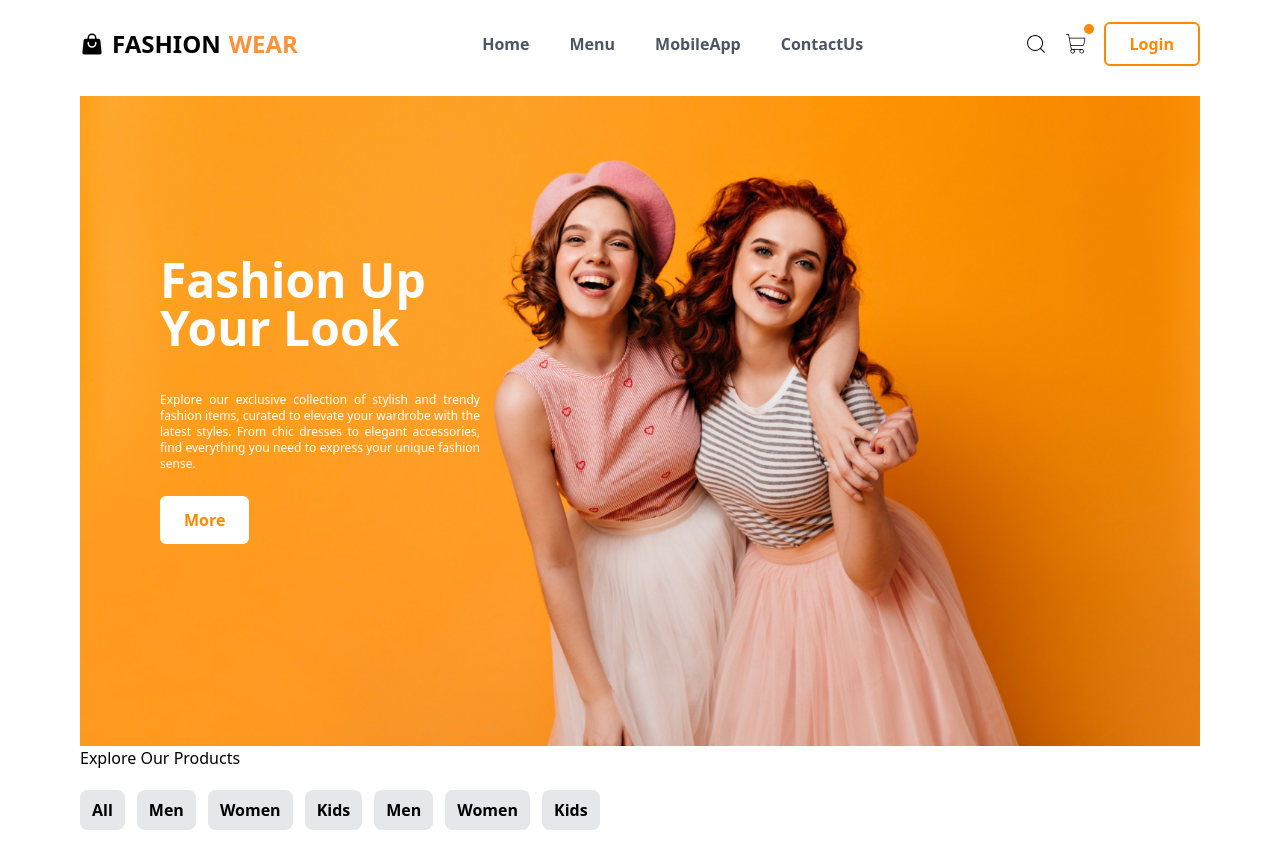
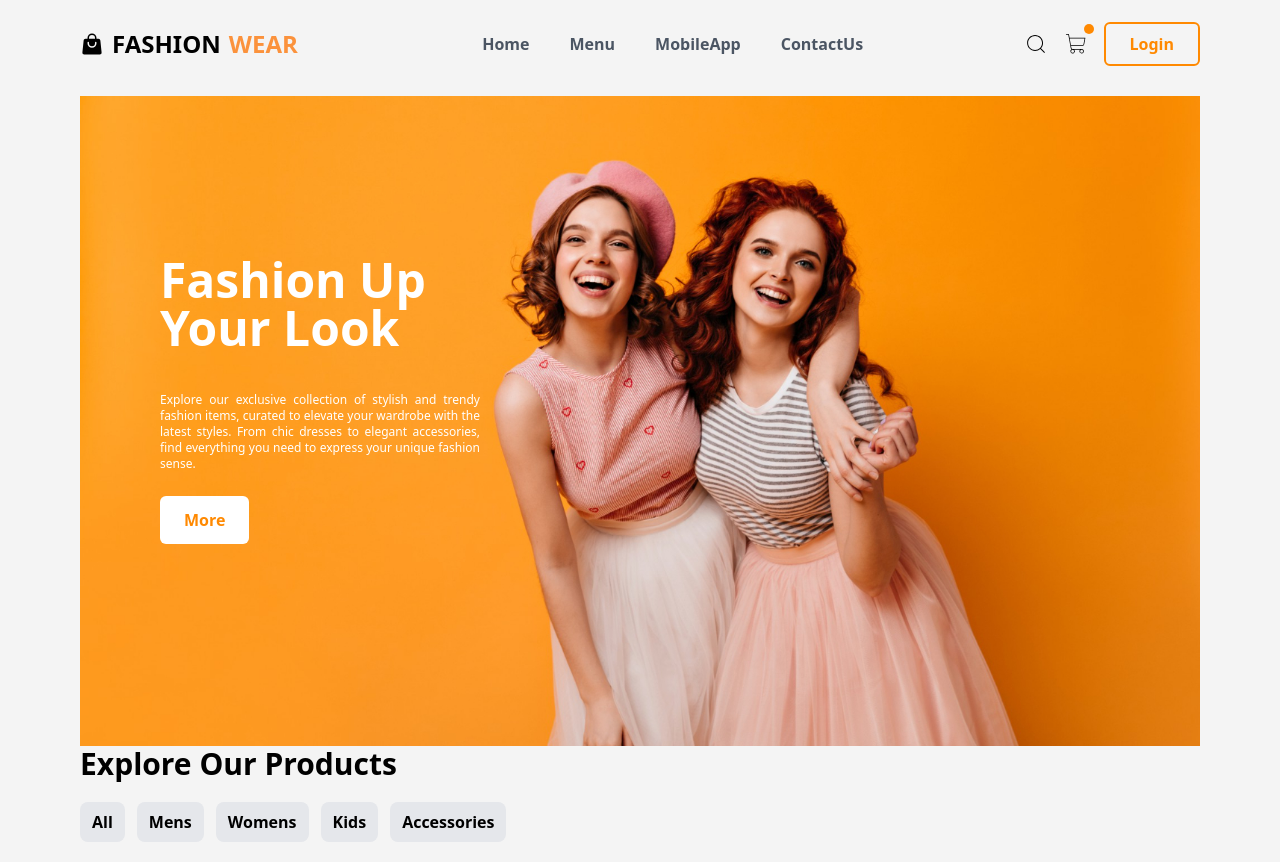
Before and after one commit to jenisha987/E-commerce-Website, a React (Vite) app in the folder e-commerce/: page / in a window 1280 px wide. Built offline with nearby package versions, Linux system fonts and the light colour scheme.

Commit message:
manage category using map

```diff
--- a/e-commerce/src/assets/assets.js
+++ b/e-commerce/src/assets/assets.js
@@ -20,6 +20,29 @@ export const navlinks = [
     {
         id: 4,
         title: "contactUs"
+    },
+]
+
+export const category = [
+    {
+        id: 1,
+        category: "All"
+    },
+    {
+        id: 2,
+        category: "Mens"
+    },
+    {
+        id: 3,
+        category: "Womens"
+    },
+    {
+        id: 4,
+        category: "Kids"
+    },
+    {
+        id: 5,
+        category: "Accessories"
     },
 ]
 
--- a/e-commerce/src/components/ExploreMenu.jsx
+++ /dev/null
@@ -1,19 +0,0 @@
-import React from "react";
-import { menu_list } from "../assets/assets";
-
-export default function ExploreMenu() {
-    return (
-        <div>
-            <h3>Explore Our Products</h3>
-            <div className="my-5 flex gap-3 overflow-x-scroll scroll-smooth lg:overflow-x-hidden md:overflow-x-hidden">
-                <button className="px-3 py-2 bg-gray-200 font-bold rounded-lg hover:bg-green-500 hover:text-white">All</button>
-                <button className="px-3 py-2 bg-gray-200 font-bold rounded-lg hover:bg-green-500 hover:text-white">Men</button>
-                <button className="px-3 py-2 bg-gray-200 font-bold rounded-lg hover:bg-green-500 hover:text-white">Women</button>
-                <button className="px-3 py-2 bg-gray-200 font-bold rounded-lg hover:bg-green-500 hover:text-white">Kids</button>
-                <button className="px-3 py-2 bg-gray-200 font-bold rounded-lg hover:bg-green-500 hover:text-white">Men</button>
-                <button className="px-3 py-2 bg-gray-200 font-bold rounded-lg hover:bg-green-500 hover:text-white">Women</button>
-                <button className="px-3 py-2 bg-gray-200 font-bold rounded-lg hover:bg-green-500 hover:text-white">Kids</button>
-            </div>
-        </div>
-    )
-}
--- /dev/null
+++ b/e-commerce/src/components/ProductCategory.jsx
@@ -0,0 +1,25 @@
+import React from "react";
+import { category } from "../assets/assets";
+import { menu_list } from "../assets/assets";
+
+export default function ProductCategory() {
+    return (
+        <div>
+            <h3 className="text-3xl font-semibold">Explore Our Products</h3>
+            <div className="my-5 flex gap-3 overflow-x-scroll scroll-smooth lg:overflow-x-hidden md:overflow-x-hidden ">
+                {
+                    category.map(({ id, category }) => (
+                        <button key={id} className="px-3 py-2 bg-gray-200 font-bold rounded-lg hover:bg-green-500 hover:text-white">{category}</button>
+                    ))
+                }
+                {/* <button className="px-3 py-2 bg-gray-200 font-bold rounded-lg hover:bg-green-500 hover:text-white">All</button>
+                <button className="px-3 py-2 bg-gray-200 font-bold rounded-lg hover:bg-green-500 hover:text-white">Men</button>
+                <button className="px-3 py-2 bg-gray-200 font-bold rounded-lg hover:bg-green-500 hover:text-white">Women</button>
+                <button className="px-3 py-2 bg-gray-200 font-bold rounded-lg hover:bg-green-500 hover:text-white">Kids</button>
+                <button className="px-3 py-2 bg-gray-200 font-bold rounded-lg hover:bg-green-500 hover:text-white">Men</button>
+                <button className="px-3 py-2 bg-gray-200 font-bold rounded-lg hover:bg-green-500 hover:text-white">Women</button>
+                <button className="px-3 py-2 bg-gray-200 font-bold rounded-lg hover:bg-green-500 hover:text-white">Kids</button> */}
+            </div>
+        </div>
+    )
+}
--- a/e-commerce/src/index.css
+++ b/e-commerce/src/index.css
@@ -1,3 +1,7 @@
 @tailwind base;
 @tailwind components;
 @tailwind utilities;
+
+body {
+    background: rgb(244, 244, 244);
+}
--- a/e-commerce/src/pages/Home.jsx
+++ b/e-commerce/src/pages/Home.jsx
@@ -1,12 +1,12 @@
 import React from "react";
 import Header from "../components/Header";
-import ExploreMenu from "../components/ExploreMenu";
+import ProductCategory from "../components/ProductCategory";
 
 export default function Home() {
     return (
         <div className="container">
             <Header />
-            <ExploreMenu />
+            <ProductCategory />
         </div>
     )
 }
```
